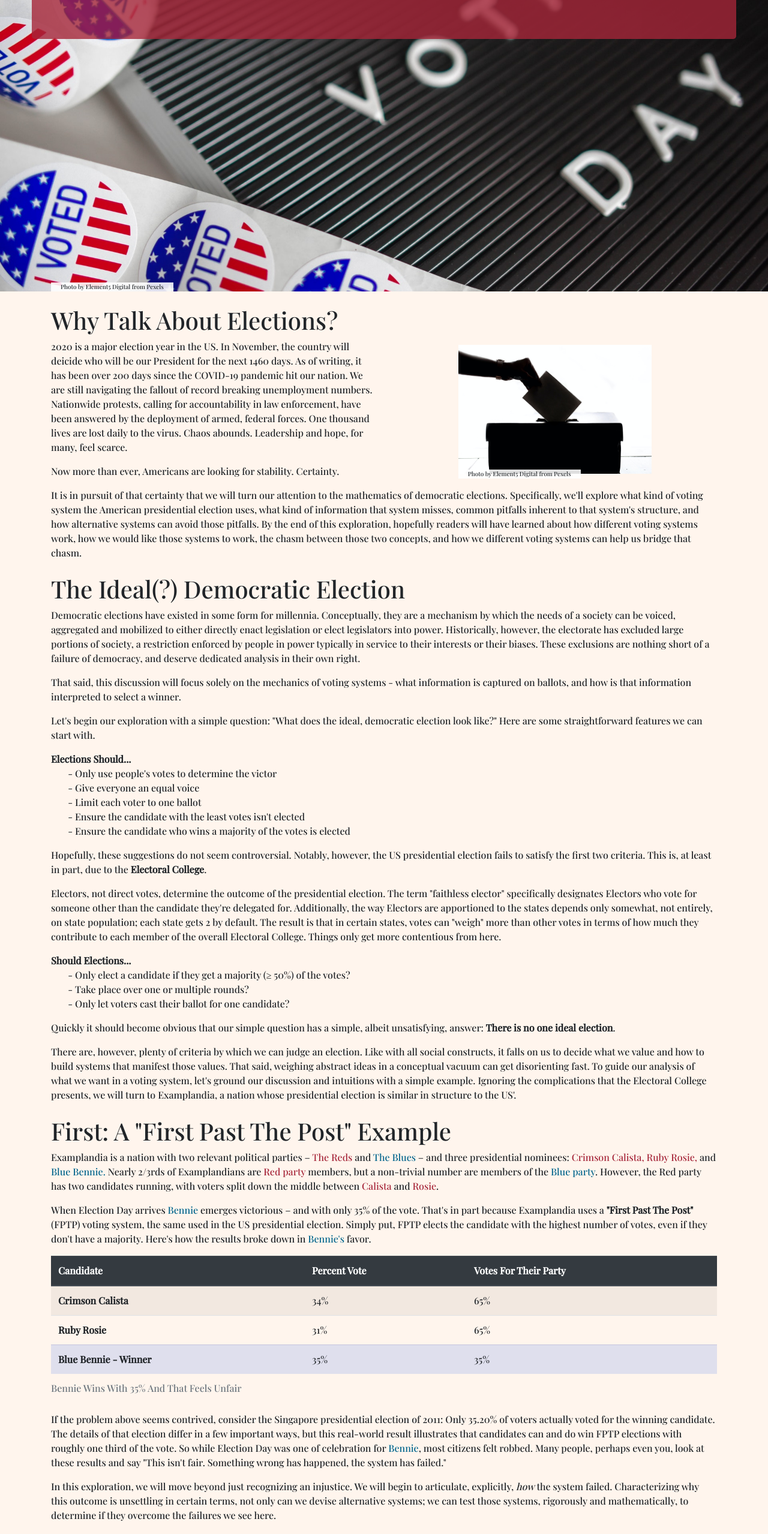
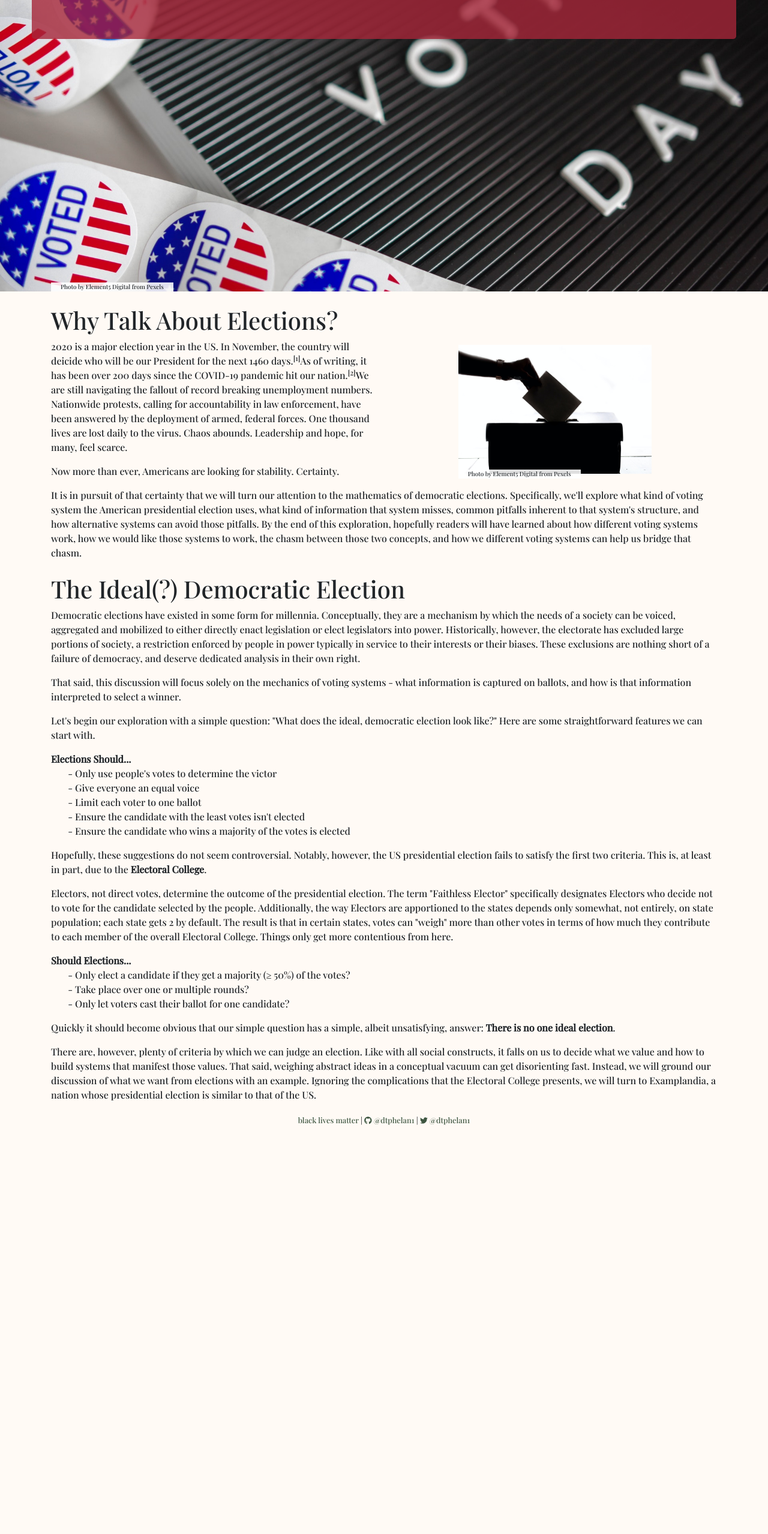
Before and after one commit to Dtphelan1/elections, a React (Create React App) app: page / in a window 1280 px wide. Shown: the part 234-2792 px from the top of the page at 60% size. After the commit the page ends 2132 px from the top, so only its background shows below. Built offline with nearby package versions, Linux system fonts and the light colour scheme.

Commit message:
Things look worse, but we have transition logic working; reenable old sections

```diff
--- a/src/App.js
+++ b/src/App.js
@@ -1,4 +1,4 @@
-import React, { useEffect } from 'react';
+import React, { useRef, useEffect } from 'react';
 import ReactGA from 'react-ga';
 import WelcomeScreen from './WelcomeScreen'
 import FramingScreen from './FramingScreen';
@@ -9,6 +9,7 @@ import RankedVotingScreen from './RankedVotingScreen';
 import RankingsAndTournamentsScreen from './RankingsAndTournamentsScreen';
 import RankedSystemsScreen from './RankedSystemsScreen';
 import NextStepsScreen from './NextStepsScreen';
+import { Footnote } from './FootnoteGenerator';
 import Footer from './Footer';
 
 // Google Analytics Setup
@@ -19,13 +20,26 @@ function App() {
     WelcomeScreen,
     FramingScreen,
     IdealElectionScreen,
-    FirstPastThePostScreen,
-    TournamentScreen,
-    RankedVotingScreen,
-    RankingsAndTournamentsScreen,
-    RankedSystemsScreen,
-    NextStepsScreen,
+    // FirstPastThePostScreen,
+    // TournamentScreen,
+    // RankedVotingScreen,
+    // RankingsAndTournamentsScreen,
+    // RankedSystemsScreen,
+    // NextStepsScreen,
   ];
+
+  /*
+   * Code for changing footnotes
+   */
+  // Ref for changing the footnote component
+  const ref = useRef(null);
+
+  const closeFootnote = (event) => {
+    if (ref.current && !ref.current.contains(event.target)) {
+      ref.current.style.opacity = 0;
+      ref.current.style.visibility = "hidden";
+    }
+  }
 
   useEffect(() => {
     window.scrollTo(0, 0);
@@ -33,14 +47,19 @@ function App() {
     if (window.location.hostname !== "localhost") {
       ReactGA.pageview(window.location.pathname + window.location.search);
     }
-  }, [])
+    document.addEventListener('click', closeFootnote, true);
+    return () => {
+      document.removeEventListener('click', closeFootnote, true);
+    };
+  }, []);
 
   return (
     <>
       <div className="App">
         {pages.map((Page, i) => (
-          <Page key={i} />
+          <Page key={i} ref={ref} />
         ))}
+        <Footnote ref={ref} />
         <Footer />
       </div>
     </>
--- a/src/FirstPastThePostScreen.js
+++ b/src/FirstPastThePostScreen.js
@@ -6,17 +6,17 @@ function FirstPastThePostScreen() {
         <PageSection className="text-left">
             <h1>First: A "First Past The Post" Example</h1>
             <p>
-                Examplandia is a nation with two relevant political parties – <span className="text-primary">The Reds</span> and <span className="text-secondary">The Blues</span> – and three presidential nominees:
+                Examplandia is a nation with two relevant political parties – The <span className="text-primary">Red Party</span> and The <span className="text-secondary">Blue Party</span> – and three presidential nominees:
                 <span className="text-primary"> Crimson Calista,</span>
                 <span className="text-primary"> Ruby Rosie, </span>
                 and
                 <span className="text-secondary"> Blue Bennie. </span>
-                Nearly 2/3rds of Examplandians are <span className="text-primary">Red party</span> members, but a non-trivial number are members of the <span className="text-secondary">Blue party</span>.
-                However, the Red party has two candidates running, with voters split down the middle between <span className="text-primary">Calista</span> and <span className="text-primary">Rosie</span>.
+                Nearly 2/3rds of Examplandians are <span className="text-primary">Red Party</span> members, with the remaining 1/3 falling under the <span className="text-secondary">Blue Party</span>.
+                However this election there are two <span className="text-primary">Red Party</span> candidates running, voters split down the middle between them.
             </p>
             <p>
                 When Election Day arrives <span className="text-secondary">Bennie</span> emerges victorious – and with only 35% of the vote.
-                That's in part because Examplandia uses a <b>"First Past The Post"</b> (FPTP) voting system, the same used in the US presidential election.
+                That's because Examplandia uses a <b>"First Past The Post"</b> (FPTP) voting system, the same used in the US presidential election.
                 Simply put, FPTP elects the candidate with the highest number of votes, even if they don't have a majority.
                 Here's how the results broke down in <span className="text-secondary">Bennie's</span> favor.
             </p>
@@ -51,38 +51,37 @@ function FirstPastThePostScreen() {
                 <p>
                     If the problem above seems contrived, consider the Singapore presidential election of 2011:
                     Only 35.20% of voters actually voted for the winning candidate.
-                    The details of that election differ in a few important ways, but this real-world result illustrates that candidates can and do win FPTP elections with roughly one third of the vote.
-                    So while Election Day was one of celebration for <span className="text-secondary">Bennie</span>, most citizens felt robbed.
-                    Many people, perhaps even you, look at these results and say "This isn't fair. Something wrong has happened, the system has failed."
+                    The details of that election differ in some important ways, but this real-world result shows candidates can and do win FPTP elections with about one third of votes.
+                    While these results were a boon for <span className="text-secondary">Bennie</span> and the <span className="text-secondary">Blue Party</span>, most citizens felt robbed.
+                    Many looked at these results and said, "This isn't fair. Something wrong has happened, the system has failed."
                 </p>
                 <p>
-                    In this exploration, we will move beyond just recognizing an injustice.
-                    We will begin to articulate, explicitly, <i>how</i> the system failed.
-                    Characterizing why this outcome is unsettling in certain terms, not only can we devise alternative systems;
-                    we can test those systems, rigorously and mathematically, to determine if they overcome the failures we see here.
+                    But to fix a failing system, we need to understand <i>how and why it fails</i>.
+                    Characterizing The How and The Why does more than just help us improve our current system;
+                    it enables us to devise alternative systems, comparing our alternatives rigorously and mathematically, and to demonstrate, with certainty, how these new systems overcome the failures of old ones.
                 </p>
                 <p>
-                    So exactly how was this FPTP election unfair?
+                    So how exactly were these FPTP election results unfair?
                 </p>
                 <p>
-                    The first reason this seems unfair is that, even though there are more <span className="text-primary">Red</span> party members than <span className="text-secondary">Blue</span>, <span className="text-primary">Red</span> still lost.
-                    Because <span className="text-primary">Red</span> party members were so closely split on two candidates, their divided majority was outnumbered by a unified <span className="text-secondary">Blue</span> party.
-                    The term for vote-splitting across ideological or party lines is called <b>"The Spoiler Effect"</b>, and can have systemic issues that go beyond one election.
+                    The first reason they seems unfair is that, even though there are more <span className="text-primary">Red Party</span> members than <span className="text-secondary">Blue</span>, <span className="text-primary">Red</span> still lost.
+                    Because the former were so closely split on two candidates, their divided majority was outnumbered by a unified <span className="text-secondary">Blue Party</span> minority.
+                    The term for vote-splitting across ideological or party lines is called <b>"The Spoiler Effect"</b>, and it leads to systemic issues that go beyond any single election outcome.
+                    That's because these results encourage people to vote for who they think will win, not who they actually prefer.
                 </p>
                 <p>
-                    Another reason, closely related, is that these results encourage people to vote for who they think will win, not who they actually prefer.
-                    This phenomenon, called <b>"Tactical Voting",</b> contributes to the stability of two party systems, where "safe" voting can be hard to shake.
-                    If after seeing these results we asked Examplandians how they had wished they had voted, some <span className="text-primary">Rosie</span> voters might regret not casting their ballot for <span className="text-primary">Calista</span>, the Red frontrunner.
-                    Even if one candidate doesn't provide exactly what a person wants, a disdain for alternative parties and ideologies can be reason enough to compromise on a preferred candidate and for a more likely one.
-                    This mindset can prevent new parties or non-standard platforms from gaining traction after two parties establish themselves.
+                    This second phenomenon is called <b>"Tactical Voting"</b>, and it contributes to the stability of two party systems.
+                    If, after seeing these results, we asked Examplandians how they had wished they had voted, some <span className="text-primary">Rosie</span> voters would likely regret not casting their ballot for <span className="text-primary">Calista</span>, the <span className="text-primary">Red Party</span> frontrunner.
+                    Even if one candidate doesn't provide exactly what a voter wants, disdain for alternative parties or ideologies can be reason enough to compromise on a preferred candidate for a popular one.
+                    This mindset can prevent new parties and non-traditional ideologies from gaining traction once two parties establish themselves.
                 </p>
                 <p>
                     The last issue we'll touch on is slightly more involved.
                     We can observe that, in a <i>1-on-1</i> election between <span className="text-primary">Crimson Calista</span> and <span className="text-secondary">Blue Bennie</span>, we'd expect <span className="text-primary">Calista</span> to win.
                     The same can be said for <span className="text-primary">Ruby Rosie</span>.
-                    This property we're getting at is known as <b>"The Condorcet Criterion"</b>;
+                    The general term for what we're getting at is known as <b>"The Condorcet Criterion"</b>;
                     we want the person we elect, we'll call our <b>Condorcet Winner</b>, to have been victorious in every 1-on-1 election.
-                    To model these 1-on-1 rounds, we'll use the concept of a 'tournament'.
+                    To model these 1-on-1 competitions, we'll use the concept of a 'tournament'.
                 </p>
             </div>
         </PageSection>
--- /dev/null
+++ b/src/FootnoteGenerator.js
@@ -0,0 +1,54 @@
+import React, { useRef, useState } from 'react';
+import Slide from 'react-reveal/Fade';
+
+let i = 0;
+
+const formatContent = (i, desc) => `[${i}]: ${desc}`
+
+
+function onClick(ref, i, desc) {
+    const curContent = ref.current.textContent;
+    const curOpacity = ref.current.style.opacity;
+    const newContent = formatContent(i, desc)
+    if (curContent !== newContent || curOpacity !== 1) {
+        ref.current.childNodes[0].childNodes[0].textContent = newContent;
+        ref.current.style.opacity = 1;
+        ref.current.style.visibility = "visible";
+    }
+}
+
+const closeFootnote = (ref) => {
+    ref.current.style.opacity = 0;
+    ref.current.style.visibility = "hidden";
+}
+
+const FootnoteGenerator = React.forwardRef((props, ref) => {
+    i += 1;
+    const localI = i;
+    const { desc } = props;
+    (desc === undefined) && console.warn("Trying to create a footnote without a description");
+    return (
+        <sup onClick={() => onClick(ref, localI, desc)}>
+            [{i}]
+        </sup >
+    );
+});
+
+const Footnote = React.forwardRef((props, ref) => {
+    return (
+        <div ref={ref} className="shadow footnote-text">
+            <div className="container d-flex justify-content-between align-items-start">
+                <div className="text">
+
+                </div>
+                <button type="button" class="close" onClick={() => closeFootnote(ref)} aria-label="Close">
+                    <span aria-hidden="true">&times;</span>
+                </button>
+            </div>
+        </div>
+    );
+});
+
+export {
+    FootnoteGenerator, Footnote
+}
--- a/src/FramingScreen.js
+++ b/src/FramingScreen.js
@@ -1,8 +1,8 @@
 import React from 'react';
 import PageSection from './PageSection'
 import Citation from './Citation';
-
-function FramingScreen() {
+import { FootnoteGenerator } from './FootnoteGenerator.js'
+const FramingScreen = React.forwardRef((props, ref) => {
     return (
         <PageSection className="text-left">
             <h1>Why Talk About Elections?</h1>
@@ -11,8 +11,8 @@ function FramingScreen() {
                 <div className="col-sm-12 col-md-6">
                     <p>
                         2020 is a major election year in the US.
-                        In November, the country will deicide who will be our President for the next 1460 days.
-                        As of writing, it has been over 200 days since the COVID-19 pandemic hit our nation.
+                        In November, the country will deicide who will be our President for the next 1460 days.<FootnoteGenerator desc="ayooayooayooayooayooayooayooayooayooayooayooayooayoo ayooayooayooayooayooayooayooayooayooayoo" ref={ref} />
+                        As of writing, it has been over 200 days since the COVID-19 pandemic hit our nation.<FootnoteGenerator desc="ayoo" ref={ref} />
                         We are still navigating the fallout of record breaking unemployment numbers.
                         Nationwide protests, calling for accountability in law enforcement, have been answered by the deployment of armed, federal forces.
                         One thousand lives are lost daily to the virus.
@@ -41,6 +41,6 @@ function FramingScreen() {
             </p>
         </PageSection>
     );
-}
+});
 
-export default FramingScreen
+export default FramingScreen;
--- a/src/IdealElectionScreen.js
+++ b/src/IdealElectionScreen.js
@@ -1,7 +1,7 @@
 import React from 'react';
 import PageSection from './PageSection'
 
-function IdealElectionScreen() {
+const IdealElectionScreen = React.forwardRef((props, ref) => {
     return (
         <PageSection className="text-left">
             <h1>The Ideal(?) Democratic Election</h1>
@@ -42,9 +42,9 @@ function IdealElectionScreen() {
 
             <p>
                 Electors, not direct votes, determine the outcome of the presidential election.
-                The term "faithless elector" specifically designates Electors who vote for someone other than the candidate they're delegated for.
+                The term "Faithless Elector" specifically designates Electors who decide not to vote for the candidate selected by the people.
                 Additionally, the way Electors are apportioned to the states depends only somewhat, not entirely, on state population;
-                each state gets 2  by default.
+                each state gets 2 by default.
                 The result is that in certain states, votes can "weigh" more than other votes in terms of how much they contribute to each member of the overall Electoral College.
                 Things only get more contentious from here.
             </p>
@@ -68,11 +68,11 @@ function IdealElectionScreen() {
                 There are, however, plenty of criteria by which we can judge an election.
                 Like with all social constructs, it falls on us to decide what we value and how to build systems that manifest those values.
                 That said, weighing abstract ideas in a conceptual vacuum can get disorienting fast.
-                To guide our analysis of what we want in a voting system, let's ground our discussion and intuitions with a simple example.
-                Ignoring the complications that the Electoral College presents, we will turn to Examplandia, a nation whose presidential election is similar in structure to the US'.
+                Instead, we will ground our discussion of what we want from elections with an example.
+                Ignoring the complications that the Electoral College presents, we will turn to Examplandia, a nation whose presidential election is similar to that of the US.
             </p>
         </PageSection>
     );
-}
+});
 
 export default IdealElectionScreen
--- a/src/RankedVotingScreen.js
+++ b/src/RankedVotingScreen.js
@@ -22,8 +22,8 @@ function RankedVotingScreen() {
                         It's four years later, and the same three candidates - <span className="text-primary">Crimson Calista,</span> <span className="text-primary"> Ruby Rosie, </span> and <span className="text-secondary"> Blue Bennie </span> - are in the running again for president.
                         This time, however, the <span className="text-primary">Red Party's</span> legislators rallied to pass a Ranked Voting system.
                         With three candidates, there are six unique ranking that voters could express.
-                        This means that every vote will match one of these orderings.
                         Provided are the results of this year's election.
+                        Note that every vote will match one of the possible candidate rankings orderings.
                     </p>
 
                     <p>
--- a/src/scss/_variables.scss
+++ b/src/scss/_variables.scss
@@ -6,7 +6,7 @@ $hunter-green: rgba(62, 86, 65, 1);
 $crimson-ua: rgba(166, 38, 57, 1);
 $alabaster: rgba(224, 226, 219, 1);
 $corn-silk: rgba(254, 250, 224, 1);
-$linen: rgba(255, 241, 230, 0.7);
+$linen: rgb(255, 250, 245);
 $copper: rgba(181, 127, 80, 1);
 $blue-bell: rgba(142, 141, 190, 1);
 $blue-sapphire: rgba(5, 102, 141, 1);
```
Also changed, not shown: public/index.html (+22 -2 lines), src/TournamentScreen.js (+10 -12 lines), src/scss/index.scss (+12 -0 lines), public/img/vote.png (deleted), 1 other file (tests, documents, lock files or other folders).
